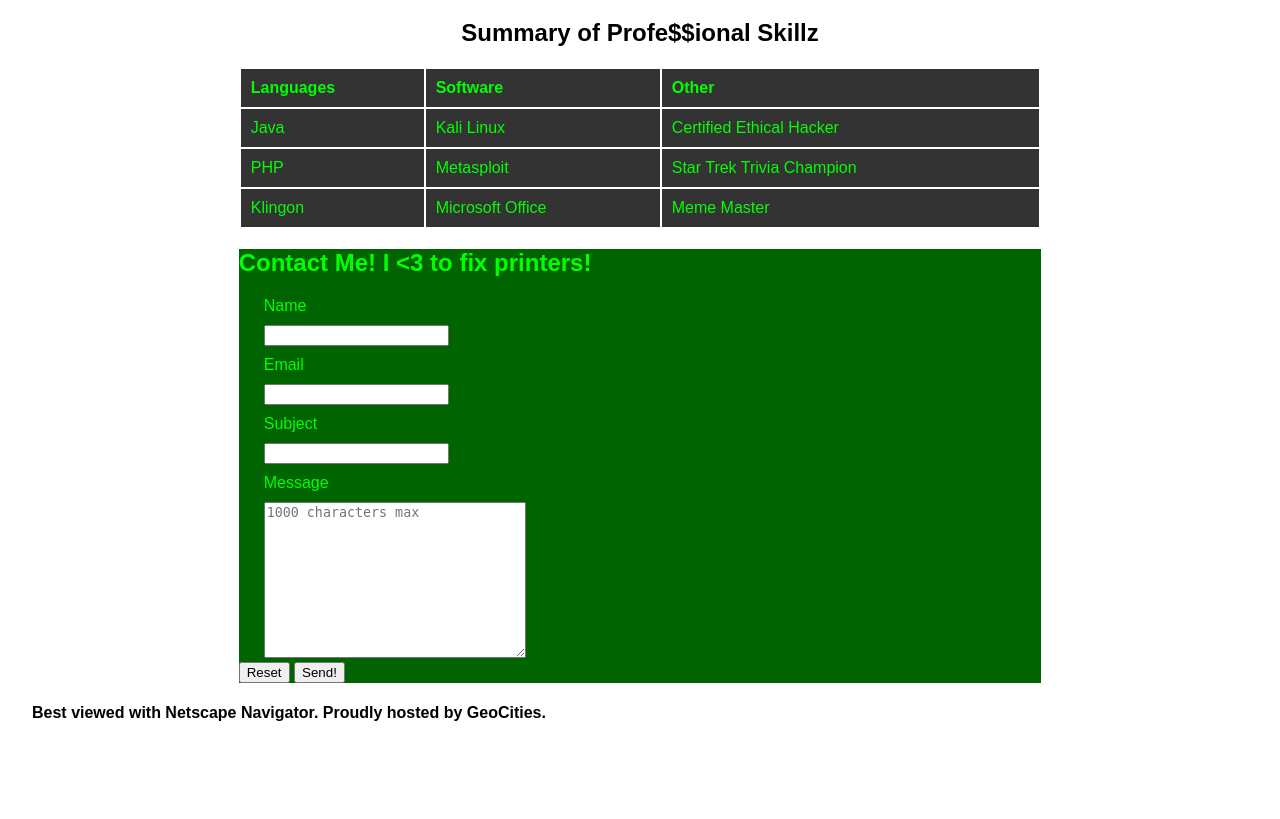
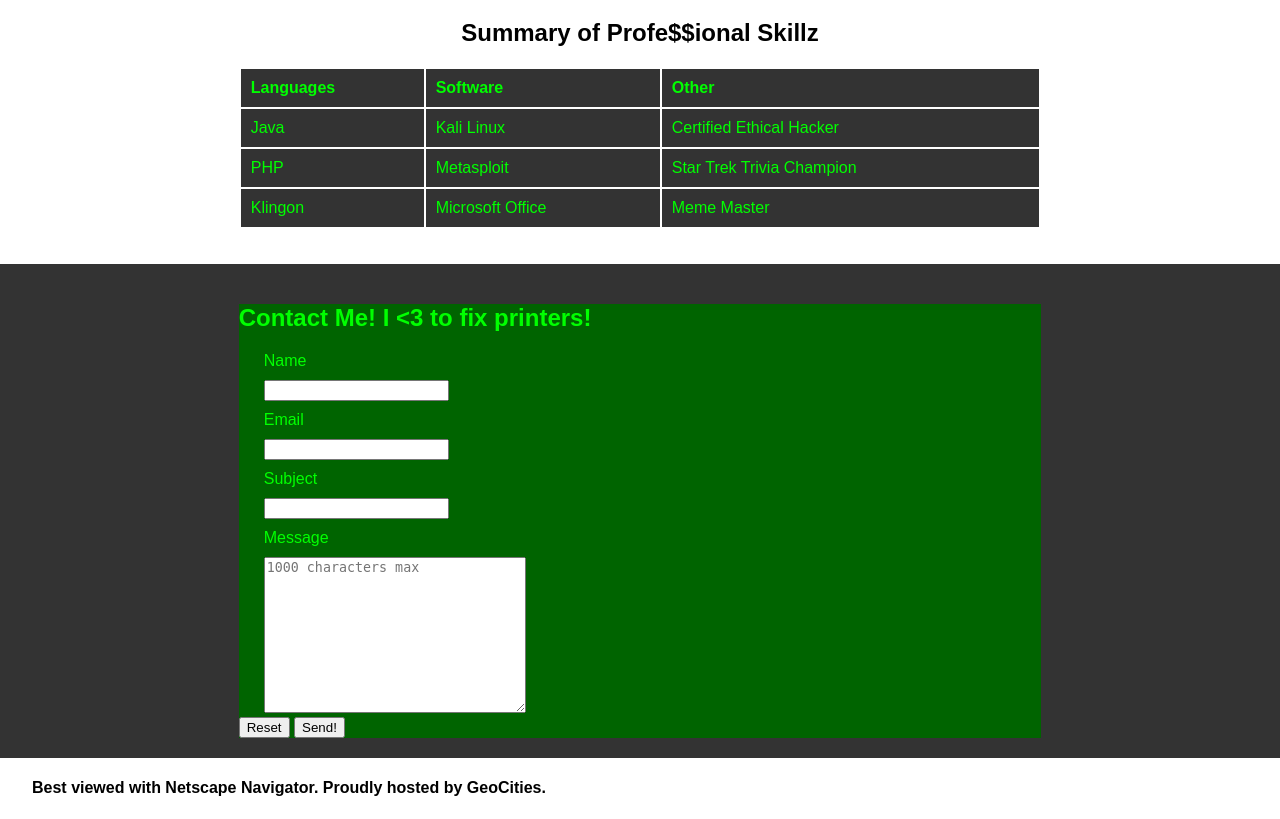
Before and after one commit to uss-hopper/css-challenge-will-t-harris, a PHP site: page / in a window 1280 px wide. Shown: the part 942-1761 px from the top of the page. Before the commit the page ends 1663 px from the top, so only its background shows below. Run offline with PHP 8.4, Linux system fonts and the light colour scheme.

Commit message:
set padding between table/bottom and bottom form/previous section

```diff
--- a/css/style.css
+++ b/css/style.css
@@ -143,6 +143,7 @@ img[src$=".gif"] {
 section:nth-last-of-type(2) {
 	text-align: center;
 	align-content: center;
+	padding-bottom: 35px;
 }
 
 section:nth-last-of-type(2) h2 {
@@ -169,6 +170,11 @@ section:nth-last-of-type(2) td {
 	padding: 10px 0 10px 10px;
 }
 
+section:nth-last-of-type(1) {
+	background: #333333;
+	padding: 20px 0;
+}
+
 section:nth-last-of-type(1) h2 {
 	color: lime;
 }
```
